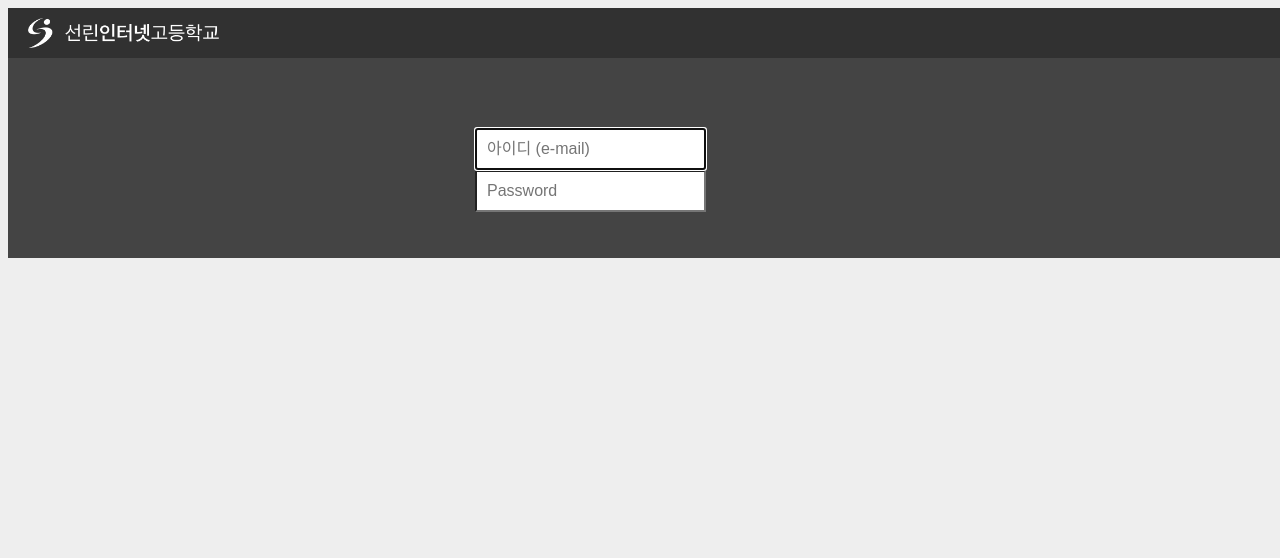
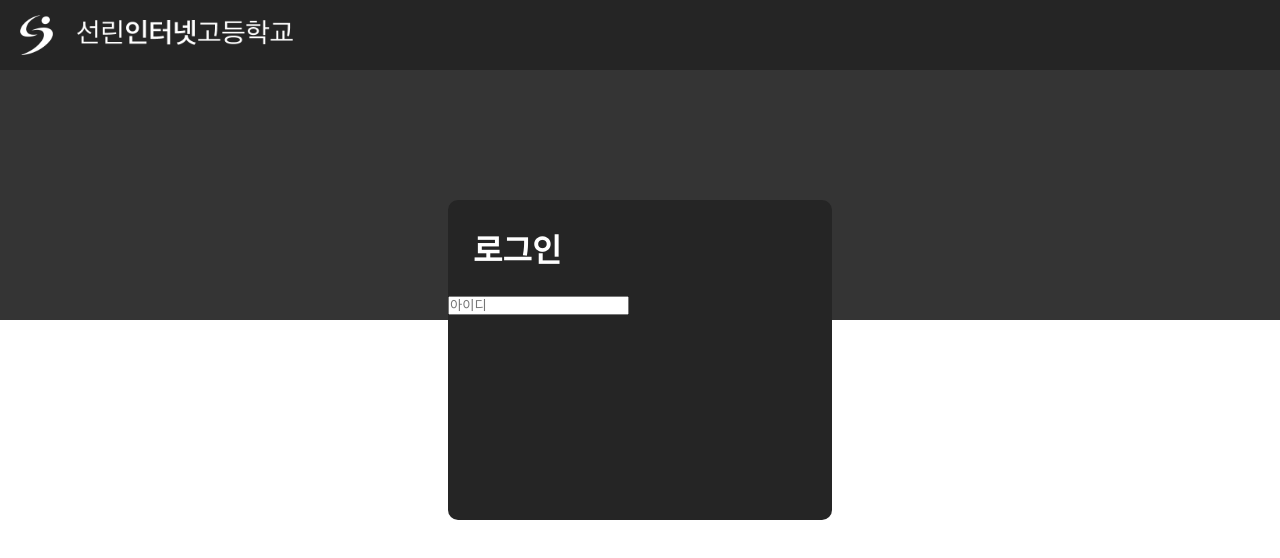
Before and after one commit to euichan/sunrinschool_webpage, a plain HTML site: page html/signin.html in a window 1280 px wide. Drawn offline with Linux system fonts and the light colour scheme.

Commit message:
login
dd

```diff
--- a/css/signin.css
+++ b/css/signin.css
@@ -1,41 +1,22 @@
-body {
-  padding-top: 40px;
-  padding-bottom: 40px;
-  background-color: #eee;
+.topBar {
+    position: fixed;
+    width: 100%;
+    height: 40%;
+    background-color: #343434;
+}
+#loginBox {
+    position: fixed;
+    left: 35%;
+    top: 25%;
+    border-radius: 10px;
+    width: 30%;
+    height: 40%;
+    background-color: #252525;
 }
 
-.form-signin {
-  max-width: 330px;
-  padding: 15px;
-  margin: 0 auto;
+
+
+#login_Title {
+    color: white;
+    margin: 25px;
 }
-.form-signin .form-signin-heading,
-.form-signin .checkbox {
-  margin-bottom: 10px;
-    color: white;
-}
-.form-signin .checkbox {
-  font-weight: normal;
-}
-.form-signin .form-control {
-  position: relative;
-  font-size: 16px;
-  height: auto;
-  padding: 10px;
-  -webkit-box-sizing: border-box;
-     -moz-box-sizing: border-box;
-          box-sizing: border-box;
-}
-.form-signin .form-control:focus {
-  z-index: 2;
-}
-.form-signin input[type="text"] {
-  margin-bottom: -1px;
-  border-bottom-left-radius: 0;
-  border-bottom-right-radius: 0;
-}
-.form-signin input[type="password"] {
-  margin-bottom: 10px;
-  border-top-left-radius: 0;
-  border-top-right-radius: 0;
-}
--- a/css/styles.css
+++ b/css/styles.css
@@ -1,3 +1,4 @@
+*{margin:0; padding: 0;}
 
 .topNavbar_bg {
     position: fixed;
@@ -19,3 +20,17 @@
     margin: 10px 20px;
     height: 30px;
 }
+
+.topBarbg {
+    width: 100%;
+    height: 70px;
+    background-color: #252525;
+}
+
+.logo {
+    margin: 15px 20px;
+}
+
+.logotext {
+    margin-bottom: 25px;
+}
--- a/html/signin.html
+++ b/html/signin.html
@@ -1,50 +1,37 @@
 <!DOCTYPE html>
 <html lang="en">
   <head>
-    <meta charset="utf-8">
-    <meta name="viewport" content="width=device-width, initial-scale=1.0">
-    <meta name="description" content="">
-    <meta name="author" content="">
-    <link rel="shortcut icon" href="../../assets/ico/favicon.png">
+    <meta charset="utf-8" />
+    <meta name="viewport" content="width=device-width, initial-scale=1.0" />
+    <meta name="description" content="" />
+    <meta name="author" content="" />
+    <link rel="shortcut icon" href="../../assets/ico/favicon.png" />
 
     <title>Sunrin internet high school</title>
-
+    </head>
 
     <!-- Custom styles for this template -->
-    <link href="../css/styles.css" rel="stylesheet">
-    <link href="../css/signin.css" rel="stylesheet">
-
-    <!-- HTML5 shim and Respond.js IE8 support of HTML5 elements and media queries -->
-    <!--[if lt IE 9]>
-      <script src="../../assets/js/html5shiv.js"></script>
-      <script src="../../assets/js/respond.min.js"></script>
-    <![endif]-->
-  </head>
+    <link href="../css/styles.css" rel="stylesheet" />
+    <link href="../css/signin.css" rel="stylesheet" />
 
   <body>
 
-      <div class="topNavbar_bg">
-          <div class="topNavbar">
-              <img id="topNavbar_Logo" src="../img/firstpage_0003_logo.png">
-          </div>
-      </div>
+    <!--상단바-->
+    <div class="topBar">
+        <div class="topBarbg">
+            <img class="logo" src="../img/sunrinlogo.png" height="40px">
+            <img class="logotext" src="../img/highschool.png" height="25px">
+        </div>
+    </div>
+  <!--상단바 끝-->
 
-    <div class="container">
-      <form class="form-signin" action="../php/signin.php" method="post">
-        <h2 class="form-signin-heading">로그인</h2>
-        <input type="id" name="id"class="form-control" placeholder="아이디 (e-mail)" autofocus>
-        <input type="password" name="패스워드" class="form-control" placeholder="Password">
-        <label class="checkbox">
-          <input type="checkbox" value="remember-me"> Remember me
-        </label>
-        <button class="btn btn-lg btn-primary btn-block" type="submit">로그인</button>
-      </form>
-
-    </div> <!-- /container -->
+  <div id="loginBox">
+      <h1 id="login_Title">로그인</h1>
+      <input type="text" name="id" placeholder="아이디">
 
 
-    <!-- Bootstrap core JavaScript
-    ================================================== -->
-    <!-- Placed at the end of the document so the pages load faster -->
+  </div>
+
   </body>
+
 </html>
```
Also changed, not shown: css/back_samllbox.png (added), img/highschool.png (added), img/sunrinlogo.png (added).
